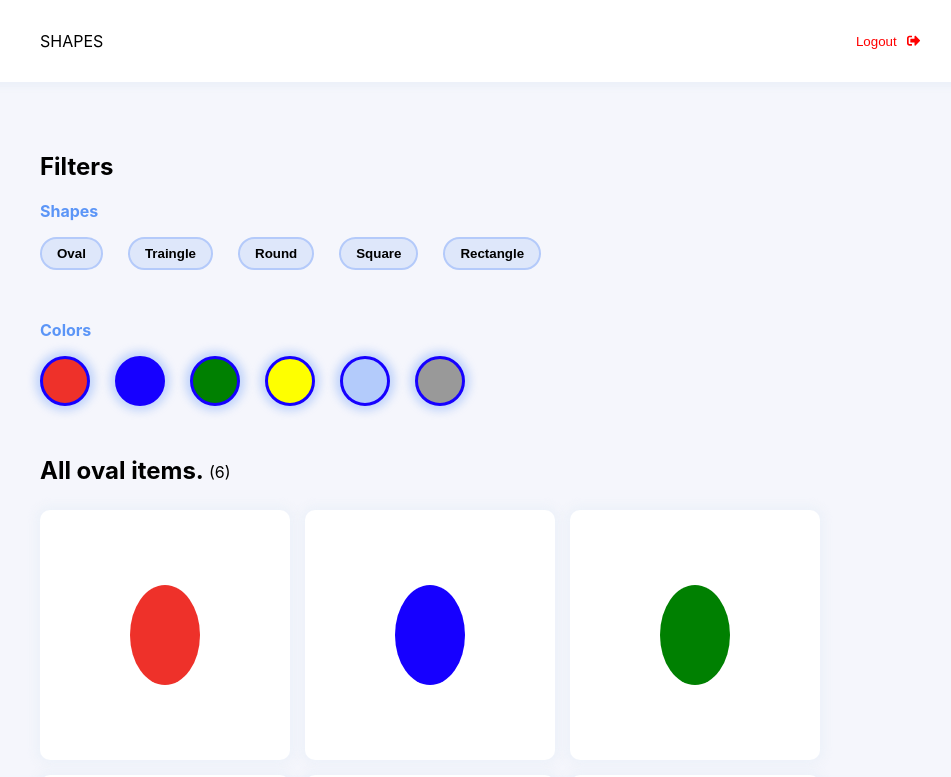
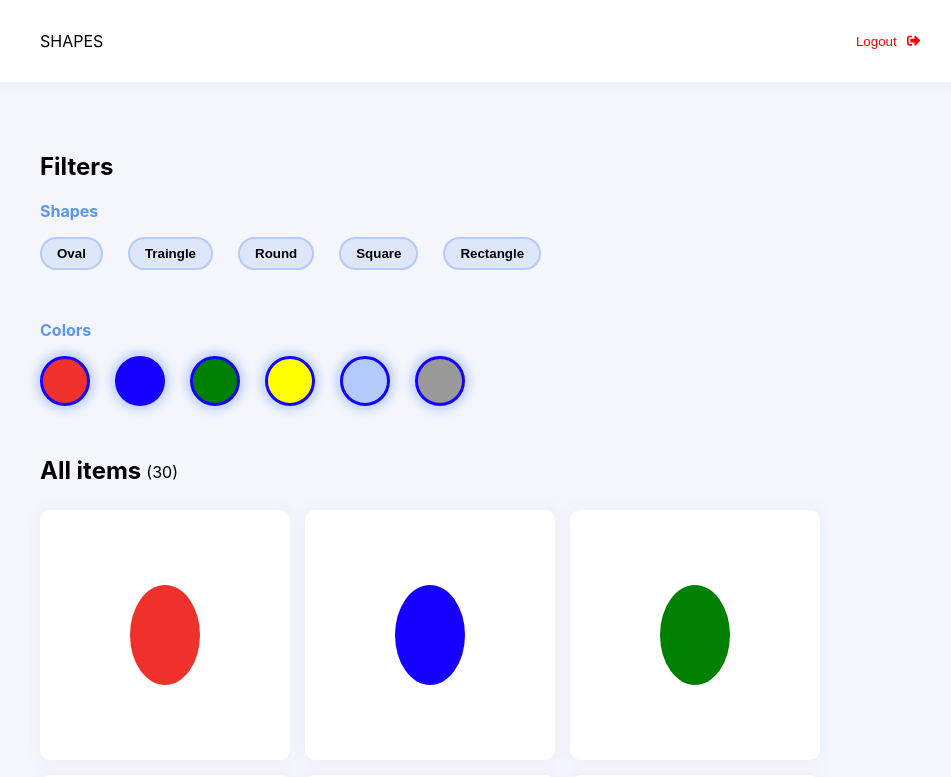
Before and after one commit to wizzywit/grid, a React (Create React App) app: page / in a window 1280 px wide. Shown: the top 777 px of the page, without its empty margins (160-1111 px from the left). Built offline with nearby package versions, Linux system fonts and the light colour scheme.

Commit message:
Feat: Grid title functionality implementation

```diff
--- a/src/Body/Body.tsx
+++ b/src/Body/Body.tsx
@@ -1,10 +1,38 @@
-import React from "react";
+import React, { useContext } from "react";
 import { Styles } from "./Body.style";
 import Result from "../components/Result/Result";
 import Shapes from "../components/Shapes/Shapes";
 import Colors from "../components/Colors/Colors";
+import AuthContext from "../context/AuthContext";
+
+const gridTitle = (colors: Array<string>, shapes: Array<string>): string => {
+  if (colors.length === 6 && shapes.length === 5) return "All items";
+  else if (
+    (colors.length === 6 && shapes.length > 1) ||
+    (shapes.length === 5 && colors.length > 1)
+  )
+    return "Multiple items.";
+  else if (shapes.length === 5 && colors.length === 1)
+    return `All ${colors[0]} items.`;
+  else if (colors.length === 6 && shapes.length === 1)
+    return `All ${shapes[0]} items.`;
+  else if (shapes.length > 1 && colors.length === 1)
+    return `Multiple ${colors[0]} items.`;
+  else if (colors.length > 1 && shapes.length === 1)
+    return `Multiple ${shapes[0]} items.`;
+  else return `${toProperCase(shapes[0])} ${colors[0]} items.`;
+};
+
+const toProperCase = function (s: string): string {
+  return s.replace(/\w\S*/g, function (txt) {
+    return txt.charAt(0).toUpperCase() + txt.substr(1).toLowerCase();
+  });
+};
 
 const Body = () => {
+  const { colorsFilter, shapesFilter, data } = useContext(AuthContext);
+  const title =
+    colorsFilter && shapesFilter ? gridTitle(colorsFilter, shapesFilter) : "";
   return (
     <Styles.Container>
       <h2>Filters</h2>
@@ -13,8 +41,8 @@ const Body = () => {
       <p className="filters">Colors</p>
       <Colors />
       <div className="result">
-        <h2>All oval items.</h2>
-        <p>(6)</p>
+        <h2>{title}</h2>
+        <p>({data?.length})</p>
       </div>
       <Result />
     </Styles.Container>
--- a/src/context/AuthProvider.tsx
+++ b/src/context/AuthProvider.tsx
@@ -1,5 +1,5 @@
 import AuthContext from "./AuthContext";
-import { useState, useEffect, FC } from "react";
+import { useState, useEffect, FC, useCallback } from "react";
 import axios from "axios";
 
 type Props = {};
@@ -74,7 +74,7 @@ const AuthProvider: FC<Props> = ({ children }) => {
       });
   };
 
-  const filterResult = () => {
+  const filterResult = useCallback(() => {
     const filteredArr = response.items?.filter((item) => {
       console.log(
         colorsFilter.includes(item.color),
@@ -87,17 +87,15 @@ const AuthProvider: FC<Props> = ({ children }) => {
       );
     });
     setData(filteredArr);
-  };
+  }, [colorsFilter, response, shapesFilter]);
 
   useEffect(() => {
     getData();
   }, []);
 
-  console.log(data);
-
   useEffect(() => {
     filterResult();
-  }, [colorsFilter, shapesFilter]);
+  }, [colorsFilter, shapesFilter, filterResult]);
 
   const value = {
     login,
```
